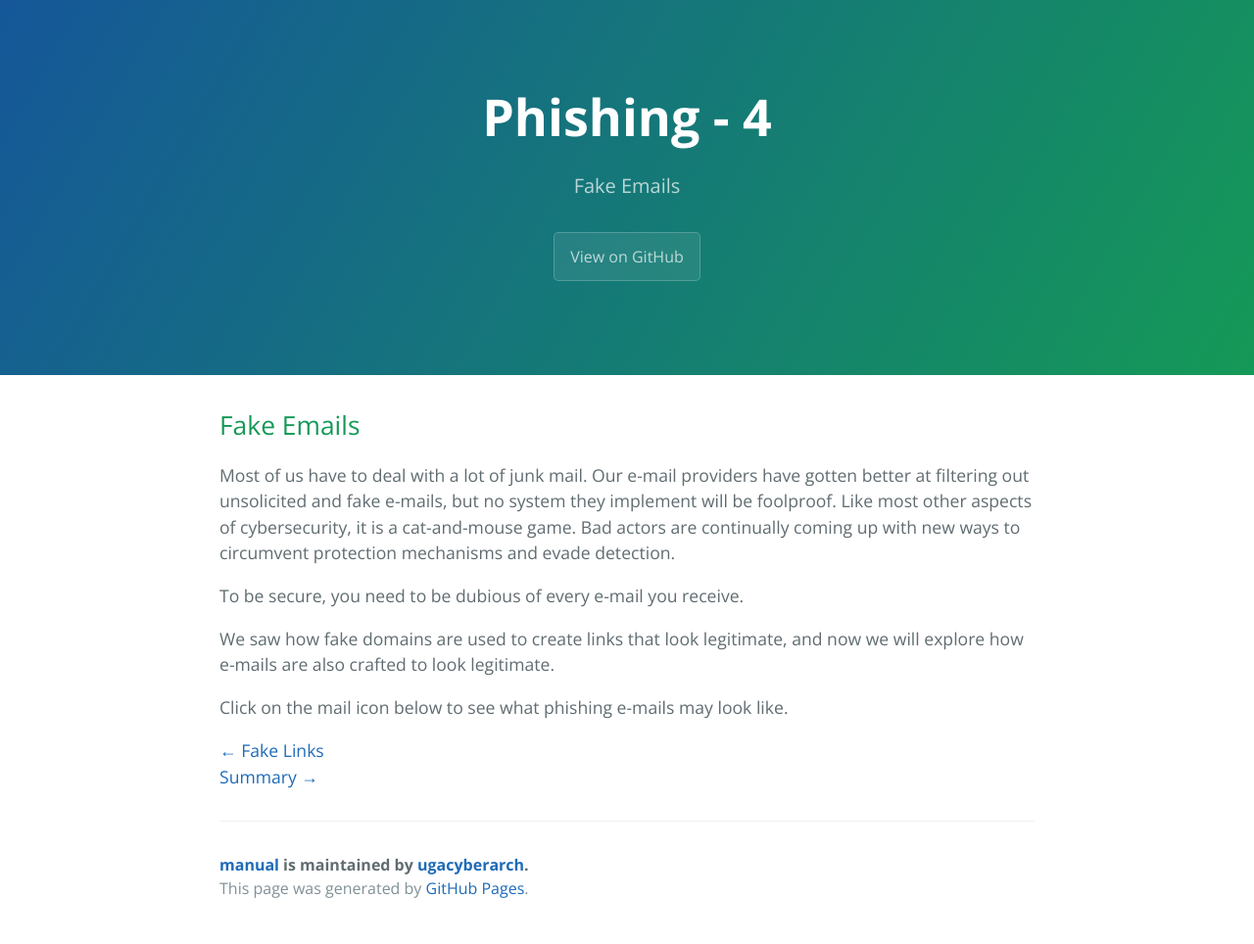
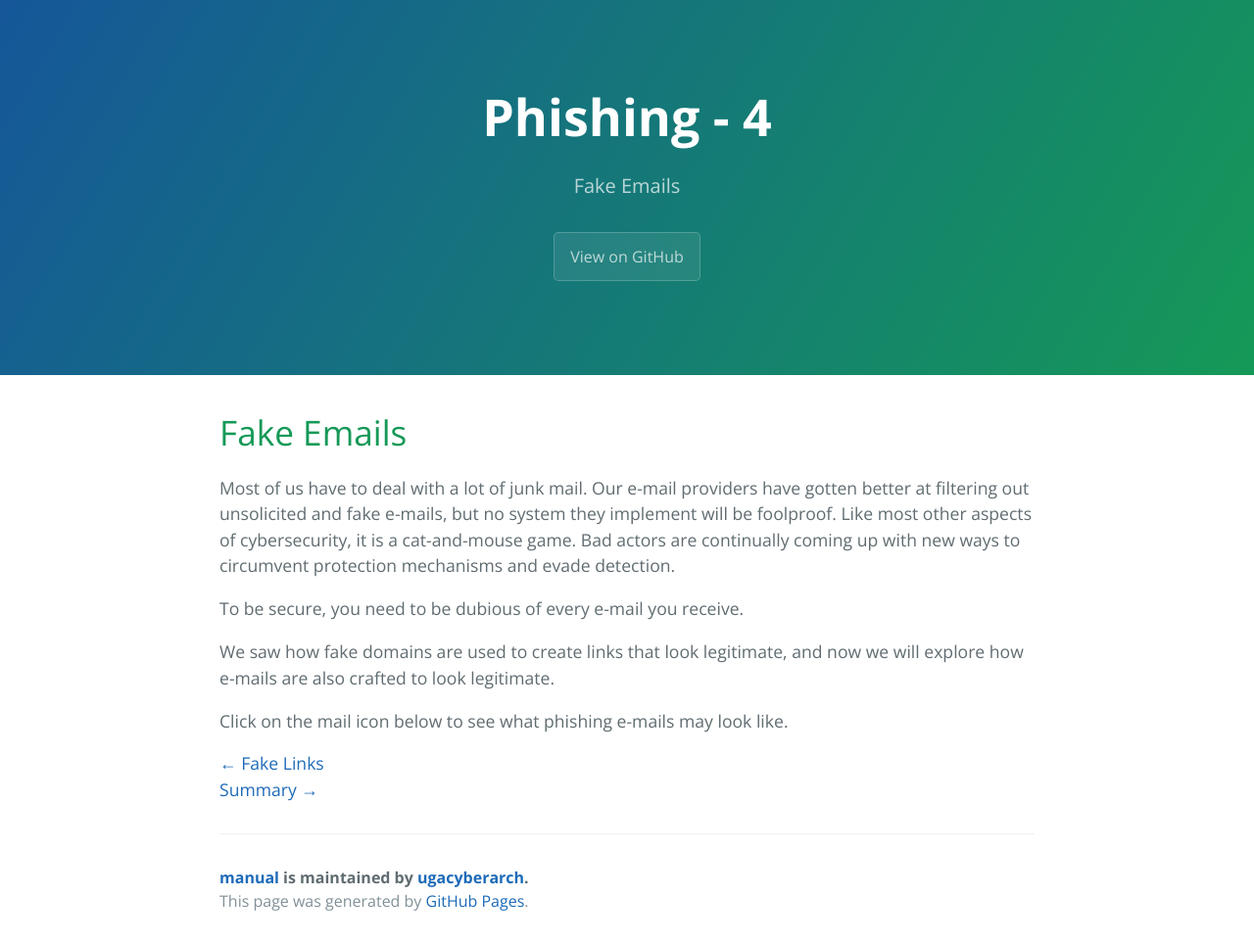
Before and after one commit to ugacyberarch/manual, a Jekyll site: the page built from fake_emails.md, in a window 1280 px wide. Shown: the whole page at 98% size. Built offline with Jekyll 4.4.1, drawn with Linux system fonts in a browser that asks for light colours.

```diff
--- a/fake_emails.md
+++ b/fake_emails.md
@@ -4,7 +4,7 @@ title: Phishing - 4
 description: Fake Emails
 
 ---
-## Fake Emails
+# Fake Emails
 
 Most of us have to deal with a lot of junk mail. Our e-mail providers have gotten better at filtering out unsolicited and fake e-mails, but no system they implement will be foolproof. Like most other aspects of cybersecurity, it is a cat-and-mouse game. Bad actors are continually coming up with new ways to circumvent protection mechanisms and evade detection.
 
```
